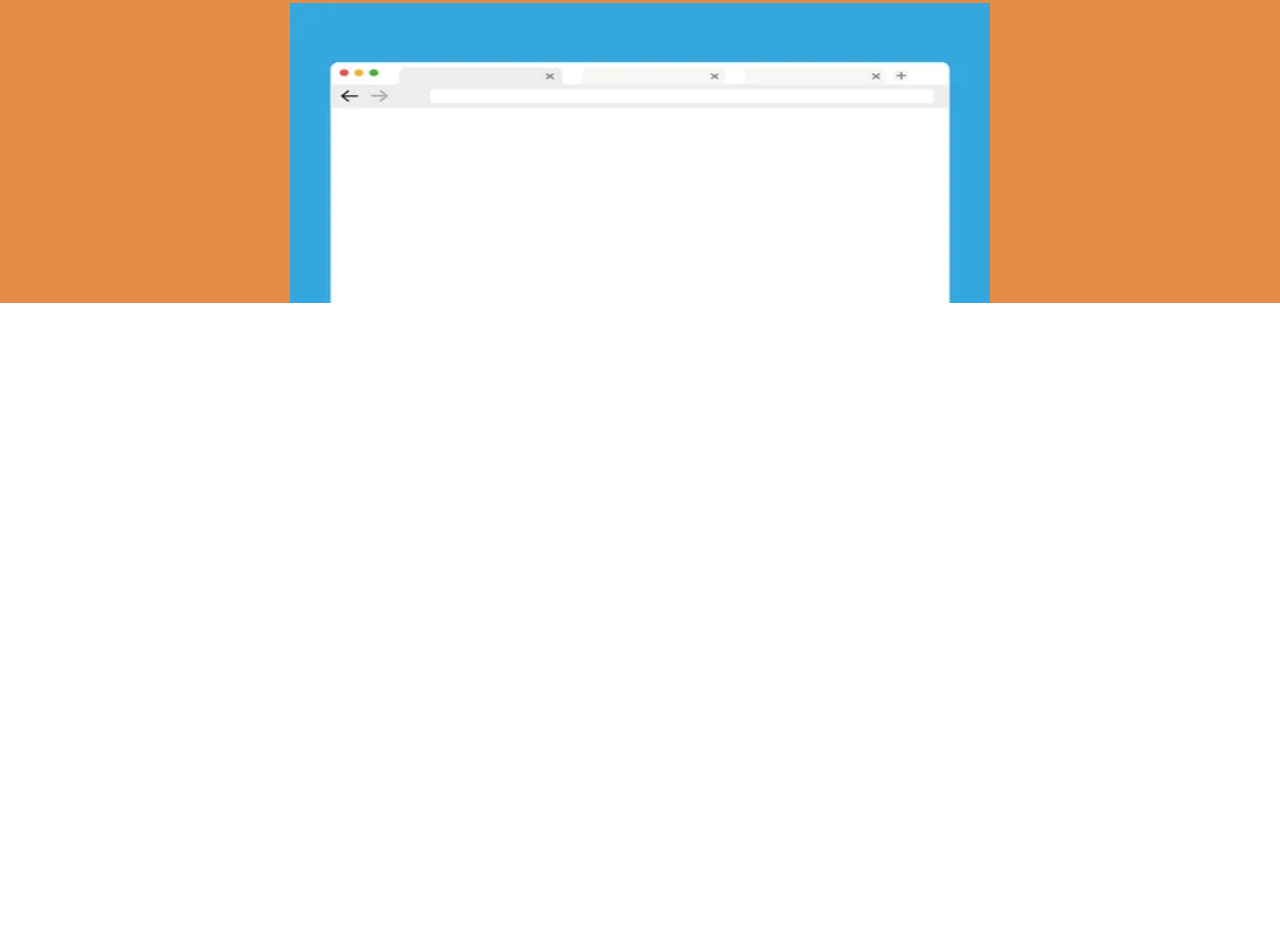
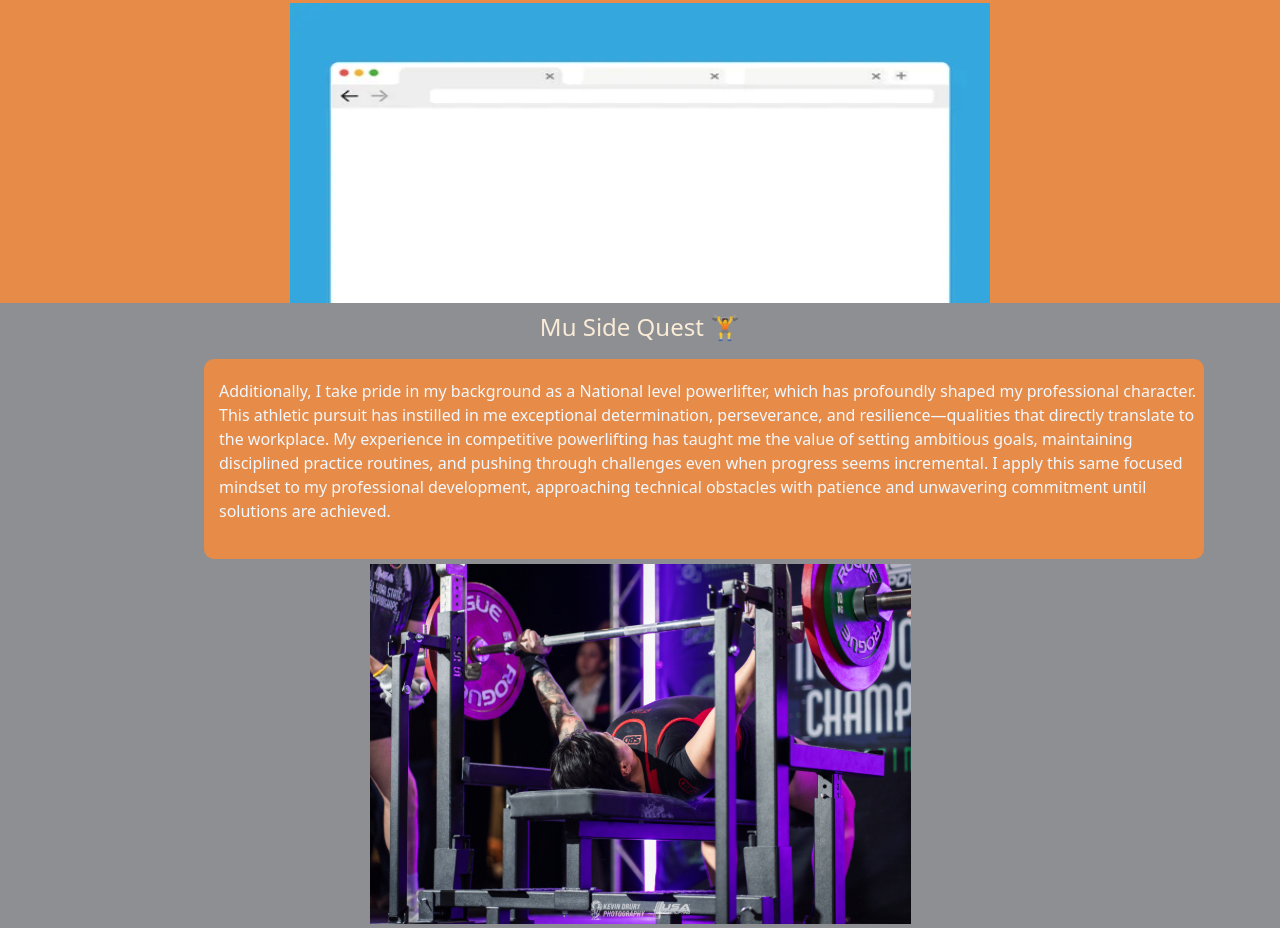
Before and after one commit to pmvroque15/personalWebsite-pmvroque, a plain HTML site: page index.html in a window 1280 px wide. Shown: the part 1216-2144 px from the top of the page. Before the commit the page ends 1519 px from the top, so only its background shows below. Drawn offline with nearby package versions, Linux system fonts and the light colour scheme.

Commit message:
added more styling with vanilla css!

```diff
--- a/index.html
+++ b/index.html
@@ -48,7 +48,7 @@
       ></script>
     </section>
 
-    <section class=" m-0">
+    <section class="m-0">
       <div class="more-info ocontainer">
         <div>
           <h4 class="info-head py-2">Skills and Development</h4>
@@ -60,16 +60,17 @@
               I am a Web Developer with 6 months of hands-on experience,
               passionate about creating responsive and user-friendly websites.
               During my time in the field, I've developed a solid foundation in
-                    HTML, CSS, and JavaScript, while continuously expanding my knowledge
-                    of modern frameworks and development practices. As an enthusiastic
-                    learner with a growth mindset, I actively seek opportunities to
-                    enhance my technical skills and stay current with industry trends. I
-                    approach each project as a chance to both apply my existing
-                    knowledge and acquire new capabilities. I value collaborative
-                    environments where I can contribute my fresh perspective while
-                    learning from experienced professionals. My combination of technical
-                    skills, eagerness to learn, and dedication to quality work makes me
-                    a promising addition to any web development team.
+              HTML, CSS, and JavaScript, while continuously expanding my
+              knowledge of modern frameworks and development practices. As an
+              enthusiastic learner with a growth mindset, I actively seek
+              opportunities to enhance my technical skills and stay current with
+              industry trends. I approach each project as a chance to both apply
+              my existing knowledge and acquire new capabilities. I value
+              collaborative environments where I can contribute my fresh
+              perspective while learning from experienced professionals. My
+              combination of technical skills, eagerness to learn, and
+              dedication to quality work makes me a promising addition to any
+              web development team.
             </p>
           </div>
         </div>
@@ -77,9 +78,47 @@
         <div class="mx-auto">
           <img class="browser-img" src="./images/Browser.jpeg" alt="profile" />
         </div>
+      </div>
+    </section>
 
+    <section class="more-skills">
+      <div class="more-skills2 container">
+        <div class="headline-ex">
+          <h4>Mu Side Quest 🏋️</h4>
         </div>
+        <div class="one">
+          <div class="more-skills-one mx-auto">
+            <p>
+              Additionally, I take pride in my background as a National level
+              powerlifter, which has profoundly shaped my professional
+              character. This athletic pursuit has instilled in me exceptional
+              determination, perseverance, and resilience—qualities that
+              directly translate to the workplace. My experience in competitive
+              powerlifting has taught me the value of setting ambitious goals,
+              maintaining disciplined practice routines, and pushing through
+              challenges even when progress seems incremental. I apply this same
+              focused mindset to my professional development, approaching
+              technical obstacles with patience and unwavering commitment until
+              solutions are achieved.
+            </p>
+          </div>
+        </div>
+        <div class="two">
+          <img src="./images/bench.jpg">
+        </div>
+        <div class="three">
+          <img src="./images/deadlft.jpg" alt="">
+        </div>
+        <div class="four">
+          <img src="./images/squat.jpg" alt="">
+        </div>
+      </div>
+    </section>
 
-    </section>
+    <script
+      src="https://cdn.jsdelivr.net/npm/bootstrap@5.3.5/dist/js/bootstrap.bundle.min.js"
+      integrity="sha384-k6d4wzSIapyDyv1kpU366/PK5hCdSbCRGRCMv+eplOQJWyd1fbcAu9OCUj5zNLiq"
+      crossorigin="anonymous"
+    ></script>
   </body>
 </html>
--- a/styles.css
+++ b/styles.css
@@ -69,10 +69,52 @@
 
 .browser-img {
     display: flex;
-    justify-content: center;
+    justify-self: center;
     align-self: end;
     margin: 0;
     padding: 0%;
     width: 700px;
     height: 300px;
 }
+
+
+
+
+
+
+
+/* side quest section  */
+.two, .three, .four {
+    margin-top: 5px;
+    margin-bottom: 5px;
+    display: flex;
+    justify-content: center;
+}
+.headline-ex {
+    text-align: center;
+    grid-column: span 3;
+    padding-top: 10px;
+    padding-bottom: 10px;
+    color: antiquewhite;
+}
+
+.more-skills {
+    background-color: #8d8f92;
+}
+
+
+.one {
+    display: flex;
+    align-items: center;
+    justify-content: center;
+    background-color: #E78B48;
+    color: aliceblue;
+    height: 200px;
+    padding-right: 8px;
+    padding-left: 15px;
+    border-radius: 10px;
+    width: 1000px;
+    grid-column-start: 1;
+    grid-column-end: 4;
+    margin-left: 122px;
+}
```
Lines whose indentation alone changed are shown as unchanged.
